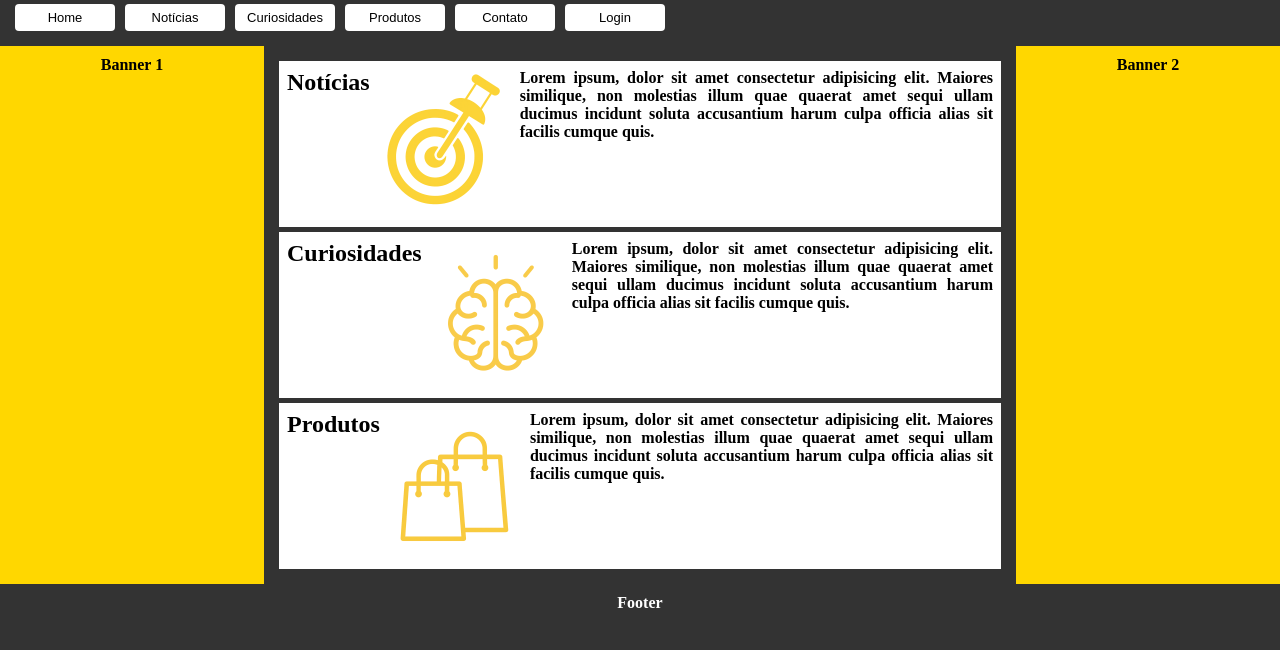
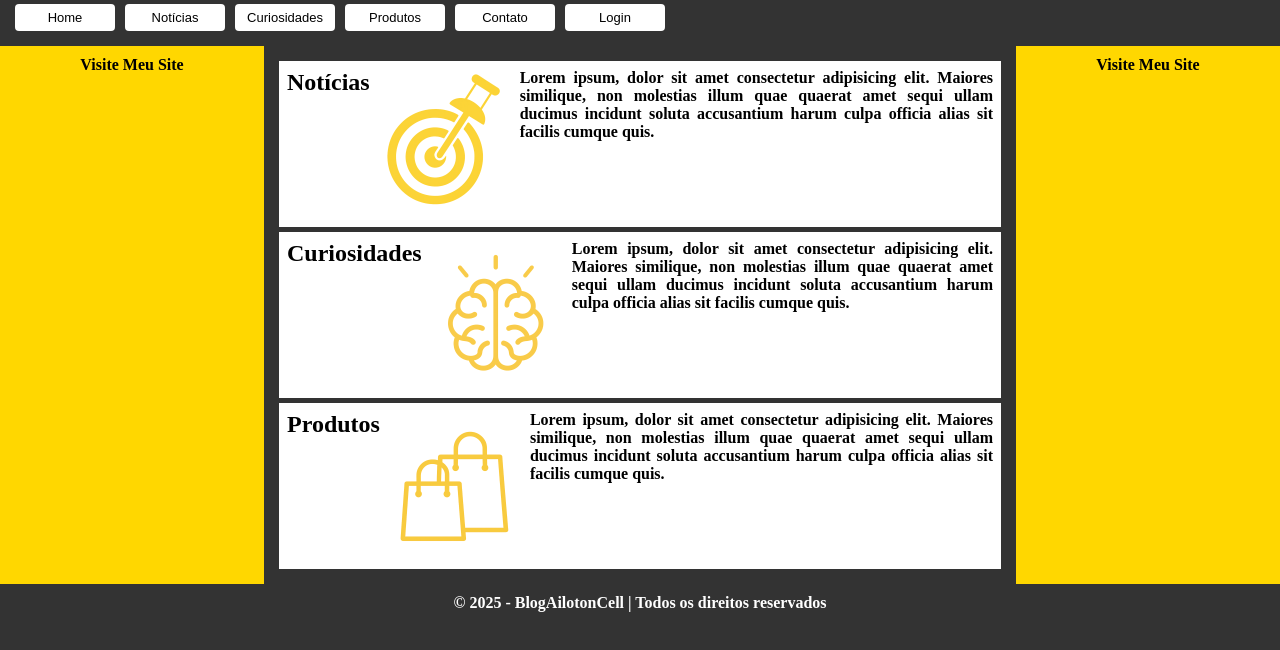
Before and after one commit to ailton979/HTML-CSS, a plain HTML site: page exercicios/ex017b_m05_css/ex.html in a window 1280 px wide. Shown: the part 68-718 px from the top of the page. Drawn offline with Linux system fonts and the light colour scheme.

Commit message:
17:08-23/04/25

```diff
--- a/exercicios/ex017b_m05_css/ex.html
+++ b/exercicios/ex017b_m05_css/ex.html
@@ -21,7 +21,7 @@
             </div>
           </nav>
 
-        <aside class="aside aside-1">Banner 1</aside>
+        <aside class="aside aside-1">Visite Meu Site</aside>
 
         <main class="main">
             <div class="maindiv">
@@ -41,9 +41,9 @@
             </div>
         </main>
 
-        <aside class="aside aside-2">Banner 2</aside>
+        <aside class="aside aside-2">Visite Meu Site</aside>
 
-        <footer class="footer">Footer</footer>
+        <footer class="footer">© 2025 - BlogAilotonCell | Todos os direitos reservados</footer>
     </div>
 </body>
 </html>
```
Also changed, not shown: exercicios/ex017b_m05_css/mobilefirst.css (line endings or trailing spaces).
